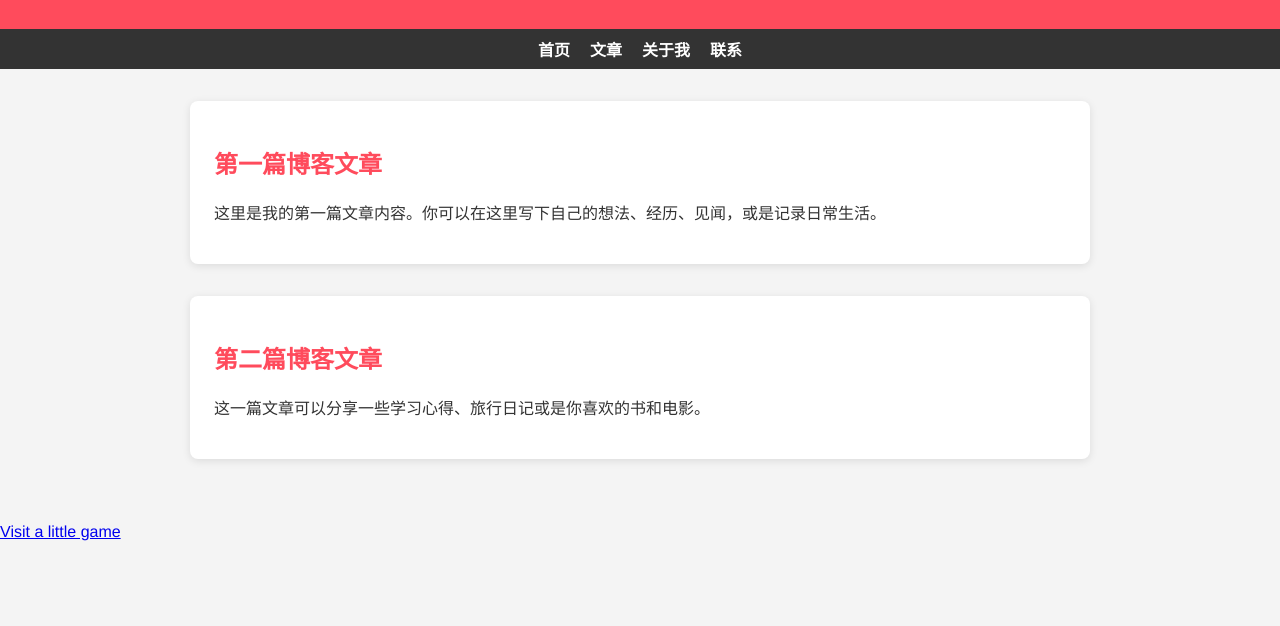
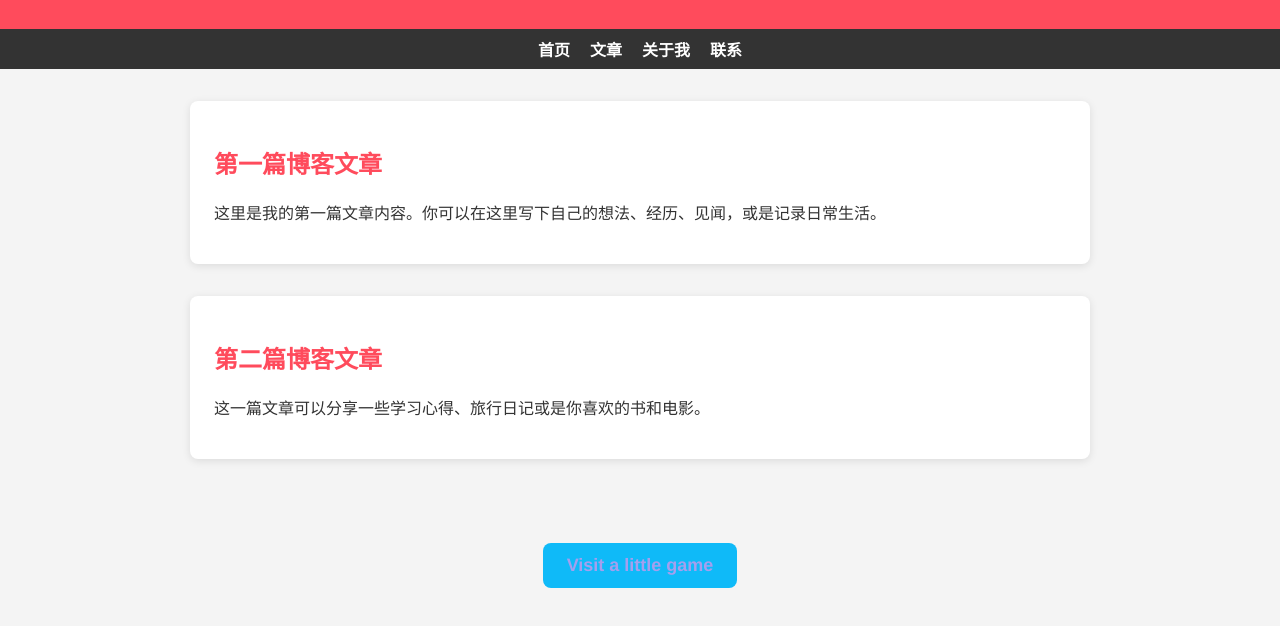
Before and after one commit to LAl4l4/First_web, a plain HTML site: page index.html in a window 1280 px wide. Shown: the part 132-758 px from the top of the page. Drawn offline with Linux system fonts and the light colour scheme.

Commit message:
Add files via upload

```diff
--- a/f_web.css
+++ b/f_web.css
@@ -49,3 +49,22 @@
             padding: 1rem;
             margin-top: 2rem;
         }
+    .btn {
+    display: block;           /* 让 a 标签变成块级元素 */
+    width: fit-content;       /* 宽度根据文字自适应 */
+    margin: 20px auto;        /* 上下 20px，左右自动居中 */
+    padding: 12px 24px;
+    background-color: #0fbaf8;
+    color: rgb(165, 159, 238);
+    font-size: 18px;
+    border-radius: 8px;
+    text-decoration: none;
+    font-weight: bold;
+    transition: background-color 0.3s ease, transform 0.2s ease;
+    text-align: center;
+}
+
+.btn:hover {
+    background-color: #e84350;
+    transform: scale(1.05);
+}
```
